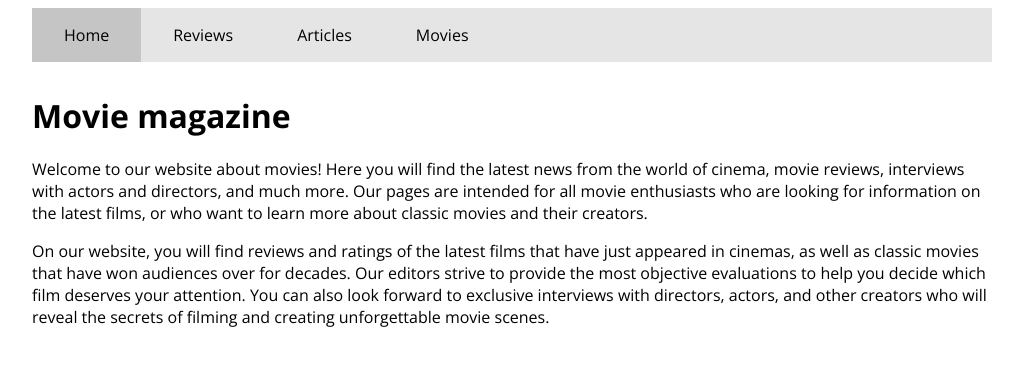
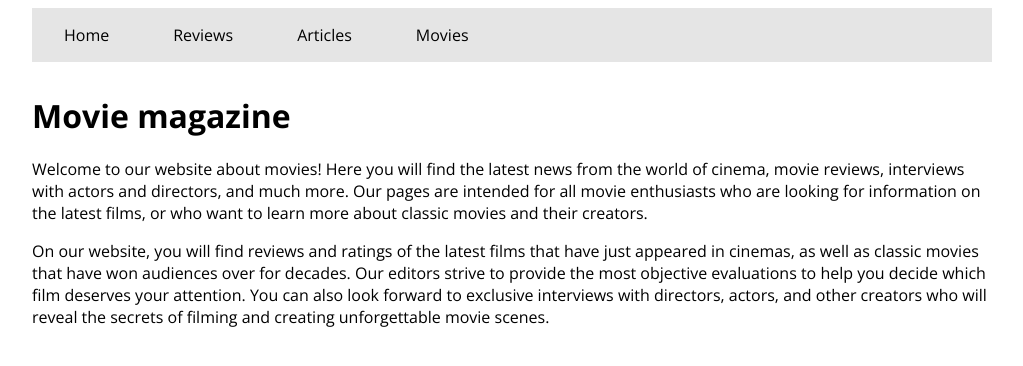
Before and after one commit to havraiv/projekt-filmovy-magazin, a React app: page /home in a window 1280 px wide. Shown: the top 366 px of the page, without its empty margins (128-1151 px from the left). Built offline with nearby package versions, Linux system fonts and the light colour scheme.

Commit message:
routing in progress

```diff
--- a/src/components/Menu/index.jsx
+++ b/src/components/Menu/index.jsx
@@ -1,15 +1,14 @@
 import React from 'react';
 import './style.css';
+import { Link } from 'react-router-dom';
 
 export const Menu = () => {
   return (
     <nav className="menu">
-      <a href="index.html" className="active">
-        Home
-      </a>
-      <a href="reviews.html">Reviews</a>
-      <a href="articles.html">Articles</a>
-      <a href="movies.html">Movies</a>
+      <Link to="/home">Home</Link>
+      <Link to="/reviews">Reviews</Link>
+      <Link to="/articles">Articles</Link>
+      <Link to="/movies">Movies</Link>
     </nav>
   );
 };
--- a/src/index.jsx
+++ b/src/index.jsx
@@ -3,6 +3,9 @@ import { createRoot } from 'react-dom/client';
 import './style.css';
 import { Menu } from './components/Menu';
 import { Home } from './pages/Home';
+import { Reviews } from './pages/Reviews';
+import { Articles } from './pages/Articles';
+import { Movies } from './pages/Movies';
 import {
   createBrowserRouter,
   RouterProvider,
@@ -15,12 +18,36 @@ const App = () => {
     <>
       <div className="container">
         <Menu />
-        <main>
-          <Home />
-        </main>
+        <main>{location.pathname === '/' ? <Home /> : <Outlet />}</main>
       </div>
     </>
   );
 };
-
-createRoot(document.querySelector('#app')).render(<App />);
+const router = createBrowserRouter([
+  {
+    path: '/',
+    element: <App />,
+    // errorElement: <ErrorPage />,
+    children: [
+      {
+        path: 'home',
+        element: <Home />,
+      },
+      {
+        path: 'reviews',
+        element: <Reviews />,
+      },
+      {
+        path: 'articles',
+        element: <Articles />,
+      },
+      {
+        path: 'movies',
+        element: <Movies />,
+      },
+    ],
+  },
+]);
+createRoot(document.querySelector('#app')).render(
+  <RouterProvider router={router} />,
+);
--- a/src/pages/Home/index.jsx
+++ b/src/pages/Home/index.jsx
@@ -2,7 +2,7 @@ import React from 'react';
 
 export const Home = () => {
   return (
-    <div class="home">
+    <div className="home">
       <h1>Movie magazine</h1>
       <p>
         Welcome to our website about movies! Here you will find the latest news
```
